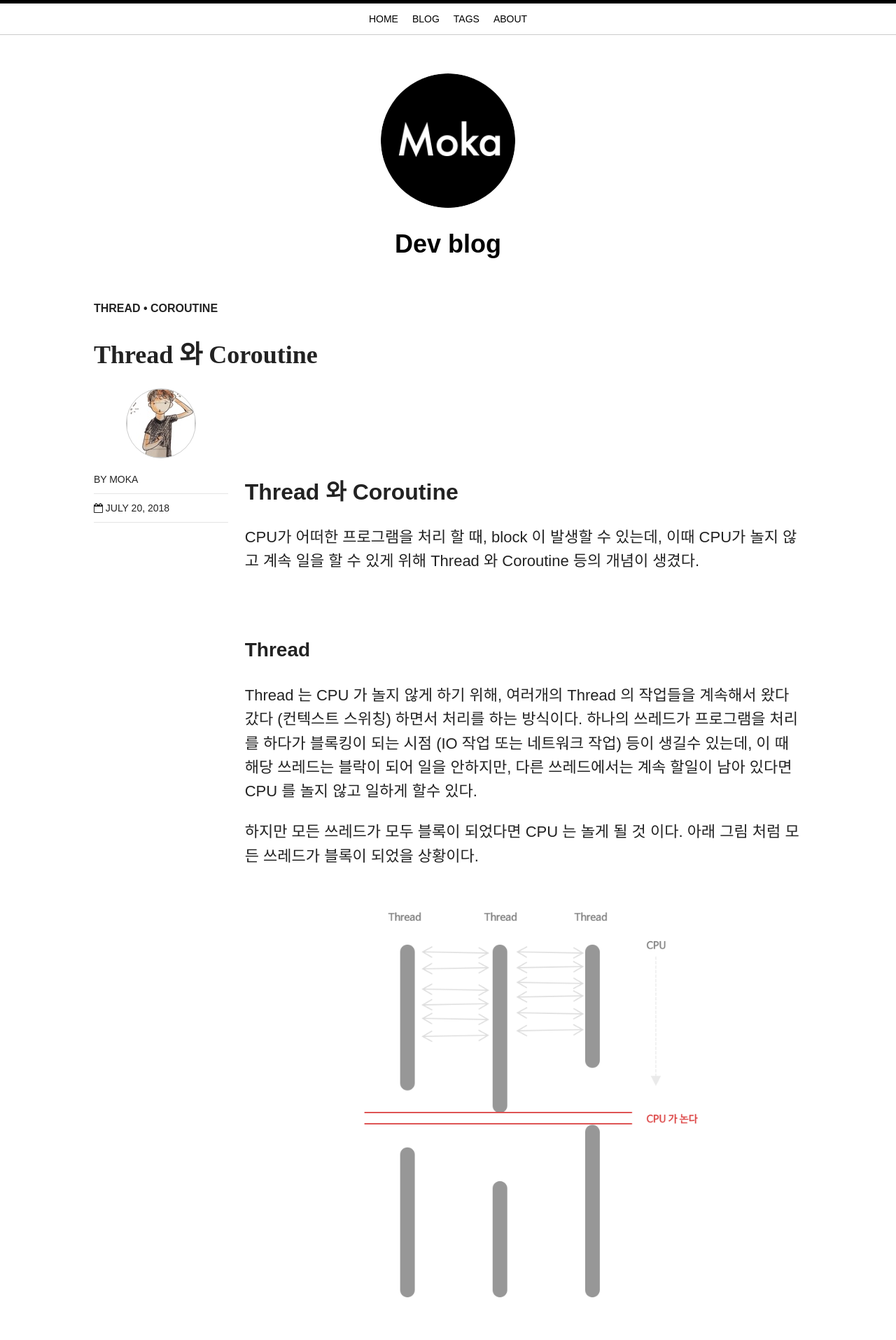
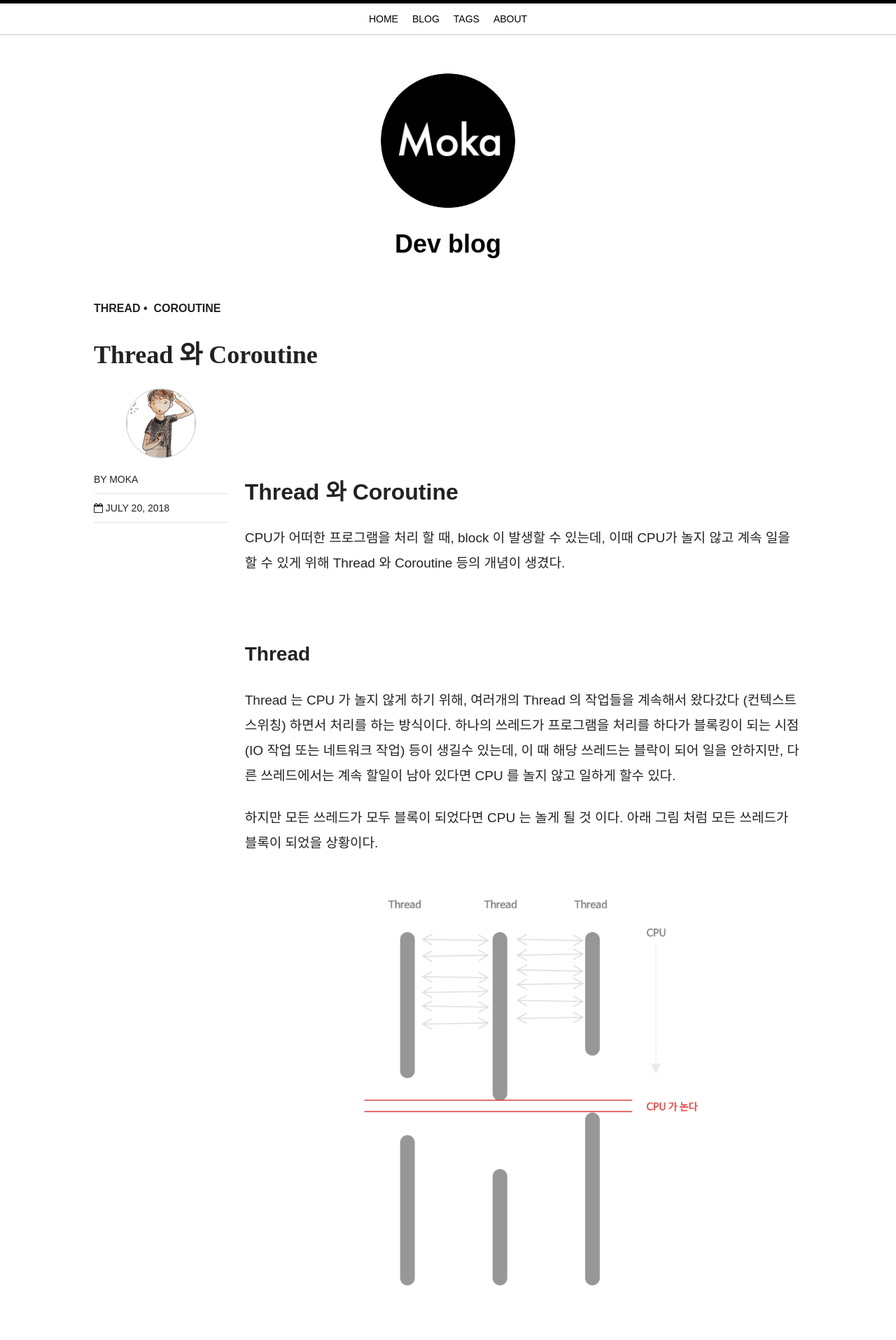
Before and after one commit to steadymoka/moka-a.github.io, a Jekyll site: the page built from _posts/2018/2018-07-20-thread-coroutine.md, in a window 1280 px wide. Shown: the top 1915 px of the page at 70% size. Built offline with Jekyll 4.4.1, drawn with Linux system fonts in a browser that asks for light colours; nearby versions of some CDN libraries; some web fonts are replaced; comment, search, counter and statistics services are not loaded.

Commit message:
font change

```diff
--- a/_layouts/post.html
+++ b/_layouts/post.html
@@ -2,7 +2,10 @@
 <!--[if lt IE 7]><html class="no-js lt-ie9 lt-ie8 lt-ie7" lang="en"> <![endif]-->
 <!--[if (IE 7)&!(IEMobile)]><html class="no-js lt-ie9 lt-ie8" lang="en"><![endif]-->
 <!--[if (IE 8)&!(IEMobile)]><html class="no-js lt-ie9" lang="en"><![endif]-->
-<!--[if gt IE 8]><!--> <html class="no-js" lang="en"><!--<![endif]-->
+<!--[if gt IE 8]><!-->
+<html class="no-js" lang="en">
+<!--<![endif]-->
+
 <head>
   <!-- <script async src="//pagead2.googlesyndication.com/pagead/js/adsbygoogle.js"></script>
 <script>
@@ -15,6 +18,34 @@
 </head>
 
 <style type="text/css">
+  @font-face {
+    font-family: 'SungDongGothic';
+    font-style: normal;
+    font-weight: 700;
+    src: url('//cdn.jsdelivr.net/korean-webfonts/1/orgs/govs/sdgu/SungDongGothic/SungDongGothicB.woff2') format('woff2'), url('//cdn.jsdelivr.net/korean-webfonts/1/orgs/govs/sdgu/SungDongGothic/SungDongGothicB.woff') format('woff');
+  }
+
+  @font-face {
+    font-family: 'SungDongGothic';
+    font-style: normal;
+    font-weight: 800;
+    src: url('//cdn.jsdelivr.net/korean-webfonts/1/orgs/govs/sdgu/SungDongGothic/SungDongGothicEB.woff2') format('woff2'), url('//cdn.jsdelivr.net/korean-webfonts/1/orgs/govs/sdgu/SungDongGothic/SungDongGothicEB.woff') format('woff');
+  }
+
+  @font-face {
+    font-family: 'Godo';
+    font-style: normal;
+    font-weight: 400;
+    src: url('//cdn.jsdelivr.net/korean-webfonts/1/corps/godo/Godo/GodoM.woff2') format('woff2'), url('//cdn.jsdelivr.net/korean-webfonts/1/corps/godo/Godo/GodoM.woff') format('woff');
+  }
+
+  @font-face {
+    font-family: 'Godo';
+    font-style: normal;
+    font-weight: 700;
+    src: url('//cdn.jsdelivr.net/korean-webfonts/1/corps/godo/Godo/GodoB.woff2') format('woff2'), url('//cdn.jsdelivr.net/korean-webfonts/1/corps/godo/Godo/GodoB.woff') format('woff');
+  }
+
   blockquote {
     font-family: $alt-font;
     font-style: normal;
@@ -22,8 +53,12 @@
     border-left: 4px solid #ddd;
     padding-left: 20px;
   }
+
   p {
-      font-size: 22px;
+    font-family: 'Godo', sans-serif;
+    font-weight: 400;
+    line-height: 1.9;
+    font-size: 19px;
   }
 </style>
 
@@ -33,22 +68,33 @@
 
   <div id="main" role="main">
     <article class="hentry">
-    {% if page.image.feature %}<img src="{{ site.url }}/images/{{ page.image.feature }}" class="entry-feature-image" alt="{{ page.title }}" {% if site.logo == null %}style="margin-top:0;"{% endif %}>{% if page.image.credit %}<p class="image-credit">Image credit: <a href="{{ page.image.creditlink }}">{{ page.image.credit }}</a></p>{% endif %}{% endif %}
+      {% if page.image.feature %}
+      <img src="{{ site.url }}/images/{{ page.image.feature }}" class="entry-feature-image" alt="{{ page.title }}" {% if site.logo==n
+        ull %}style="margin-top:0;" {% endif %}>{% if page.image.credit %}
+      <p class="image-credit">Image credit:
+        <a href="{{ page.image.creditlink }}">{{ page.image.credit }}</a>
+      </p>{% endif %}{% endif %}
       <div class="entry-wrapper" style="max-width: 66.5em;">
         <header class="entry-header">
-        <span class="entry-tags">{% for tag in page.tags %}<a href="/tags/#{{ tag }}" title="Pages tagged {{ tag }}">{{ tag }}</a>{% unless forloop.last %}&nbsp;&bull;&nbsp;{% endunless %}{% endfor %}</span>
+          <span class="entry-tags">{% for tag in page.tags %}
+            <a href="/tags/#{{ tag }}" title="Pages tagged {{ tag }}">{{ tag }}</a>{% unless forloop.last %}&nbsp;&bull;&nbsp;{% endunless %}{% endfor %}</span>
           {% if page.link %}
-          <h1 class="entry-title"><a href="{{ page.link }}">{% if page.headline %}{{ page.headline }}{% else %}{{ page.title }}{% endif %}<span class="link-arrow">&rarr;</span></a></h1>
+          <h1 class="entry-title">
+            <a href="{{ page.link }}">{% if page.headline %}{{ page.headline }}{% else %}{{ page.title }}{% endif %}
+              <span class="link-arrow">&rarr;</span>
+            </a>
+          </h1>
           {% else %}
-          <strong><h1 class="" style="font-family: 나눔고딕;">{% if page.headline %}{{ page.headline }}{% else %}{{ page.title }}{% endif %}</h1></strong>
+          <strong>
+            <h1 class="" style="font-family: 나눔고딕;">{% if page.headline %}{{ page.headline }}{% else %}{{ page.title }}{% endif %}</h1>
+          </strong>
           {% endif %}
         </header>
         <footer class="entry-meta">
-        {% if page.author %}
-          {% assign author = site.data.authors[page.author] %}{% else %}{% assign author = site.owner %}
-        {% endif %}
-        {% if author.avatar contains 'http' %}
-          <img src="{{ author.avatar }}" class="bio-photo" alt="{{ author.name }} bio photo"></a>
+          {% if page.author %} {% assign author = site.data.authors[page.author] %}{% else %}{% assign author = site.owner %} {% endif
+          %} {% if author.avatar contains 'http' %}
+          <img src="{{ author.avatar }}" class="bio-photo" alt="{{ author.name }} bio photo">
+          </a>
           {% else %}
           <img style="background-image: url({{ site.url }}/images/profile/{{ author.avatar }});
                       background-position: center;
@@ -56,14 +102,23 @@
                       height:100px;
                       margin-left: auto;
                       margin-right: auto;
-                      border: solid 1px #CCCCCC;"
-              class="bio-photo" ></a>
+                      border: solid 1px #CCCCCC;" class="bio-photo">
+          </a>
           {% endif %}
-        <span class="author vcard" style="margin-left: auto;margin-right: auto;">By <span class="fn">{{ author.name }}</span></span>
-        <span class="entry-date date published"><time datetime="{{ page.date | date_to_xmlschema }}"><i class="fa fa-calendar-o"></i> {{ page.date | date: "%B %d, %Y" }}</time></span>
-        {% if page.modified %}<span class="entry-date date modified"><time datetime="{{ page.modified }}"><i class="fa fa-pencil"></i> {{ page.modified | date: "%B %d, %Y" }}</time></span>{% endif %}
-        {% if page.share %}{% include social-share.html %}{% endif %}
-        {% if page.ads == true %}{% include ad-sidebar.html %}<!-- /.google-ads -->{% endif %}
+          <span class="author vcard" style="margin-left: auto;margin-right: auto;">By
+            <span class="fn">{{ author.name }}</span>
+          </span>
+          <span class="entry-date date published">
+            <time datetime="{{ page.date | date_to_xmlschema }}">
+              <i class="fa fa-calendar-o"></i> {{ page.date | date: "%B %d, %Y" }}</time>
+          </span>
+          {% if page.modified %}
+          <span class="entry-date date modified">
+            <time datetime="{{ page.modified }}">
+              <i class="fa fa-pencil"></i> {{ page.modified | date: "%B %d, %Y" }}</time>
+          </span>{% endif %} {% if page.share %}{% include social-share.html %}{% endif %} {% if page.ads == true %}{% include ad-sidebar.html
+          %}
+          <!-- /.google-ads -->{% endif %}
         </footer>
 
         <!-- entry-content -->
@@ -71,9 +126,7 @@
 
 
           <script async src="//pagead2.googlesyndication.com/pagead/js/adsbygoogle.js"></script>
-        <ins class="adsbygoogle"
-             style="display:inline-block;width:100%;height:90px;border-bottom: 0px;"
-             data-ad-client="ca-pub-7847386025632674"
+          <ins class="adsbygoogle" style="display:inline-block;width:100%;height:90px;border-bottom: 0px;" data-ad-client="ca-pub-7847386025632674"
             data-ad-slot="9316628547"></ins>
           <script>
             (adsbygoogle = window.adsbygoogle || []).push({});
@@ -83,9 +136,7 @@
 
           <script async src="//pagead2.googlesyndication.com/pagead/js/adsbygoogle.js"></script>
           <!-- moka_bottom -->
-        <ins class="adsbygoogle"
-             style="display:inline-block;width:100%;height:90px;border-bottom: 0px;"
-             data-ad-client="ca-pub-7847386025632674"
+          <ins class="adsbygoogle" style="display:inline-block;width:100%;height:90px;border-bottom: 0px;" data-ad-client="ca-pub-7847386025632674"
             data-ad-slot="2325072143"></ins>
           <script>
             (adsbygoogle = window.adsbygoogle || []).push({});
@@ -95,25 +146,29 @@
         <!-- /.entry-content -->
 
 
-    </div><!-- /.entry-wrapper -->
+      </div>
+      <!-- /.entry-wrapper -->
       <nav class="pagination" role="navigation">
         {% if page.previous %}
         <a href="{{ site.url }}{{ page.previous.url }}" class="btn" title="{{ page.previous.title }}">Previous</a>
-      {% endif %}
-      {% if page.next %}
+        {% endif %} {% if page.next %}
         <a href="{{ site.url }}{{ page.next.url }}" class="btn" title="{{ page.next.title }}">Next</a>
         {% endif %}
-    </nav><!-- /.pagination -->
+      </nav>
+      <!-- /.pagination -->
     </article>
-</div><!-- /#main -->
+  </div>
+  <!-- /#main -->
 
   <div class="footer-wrapper">
     <footer role="contentinfo" class="entry-wrapper">
       {% include footer.html %}
     </footer>
-</div><!-- /.footer-wrapper -->
+  </div>
+  <!-- /.footer-wrapper -->
 
   {% include scripts.html %}
 
 </body>
+
 </html>
```
Also changed, not shown: _posts/2018/2018-07-20-thread-coroutine.md (+1 -1 lines). Lines whose indentation alone changed are shown as unchanged.
